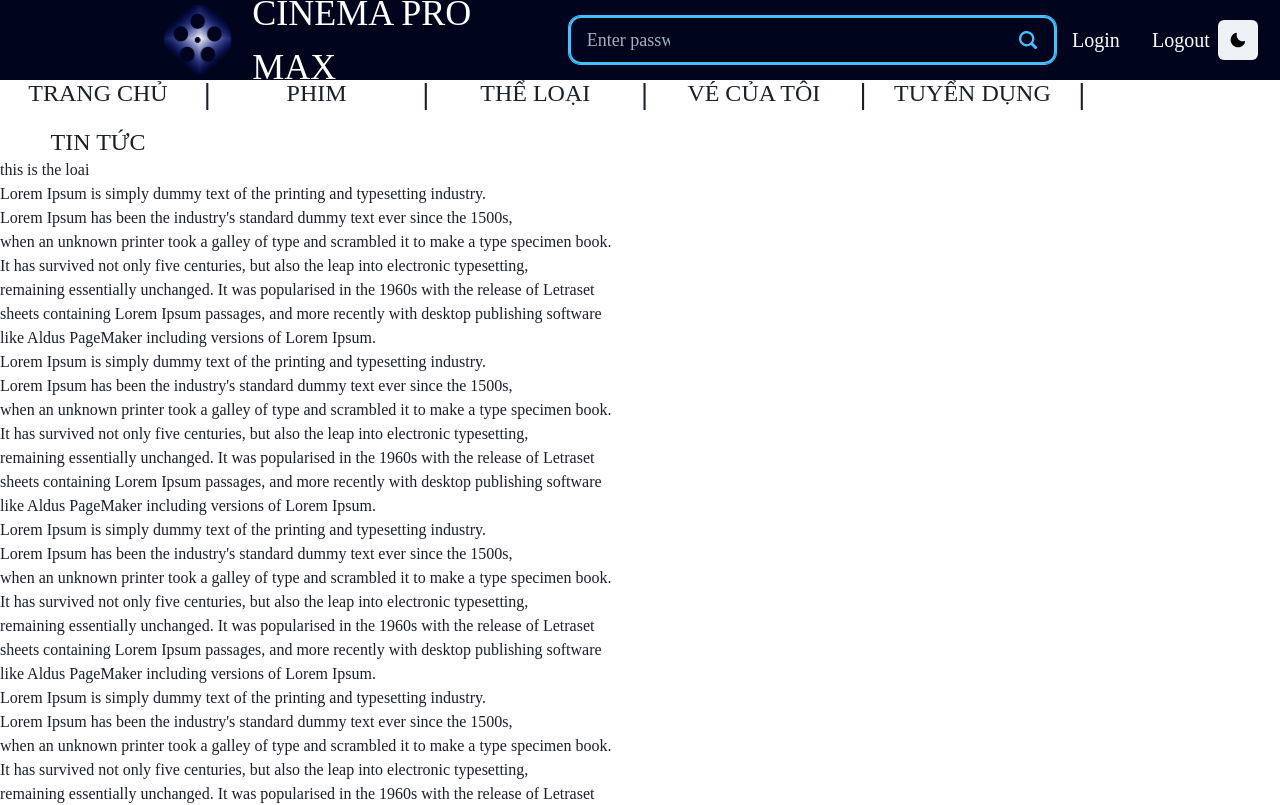
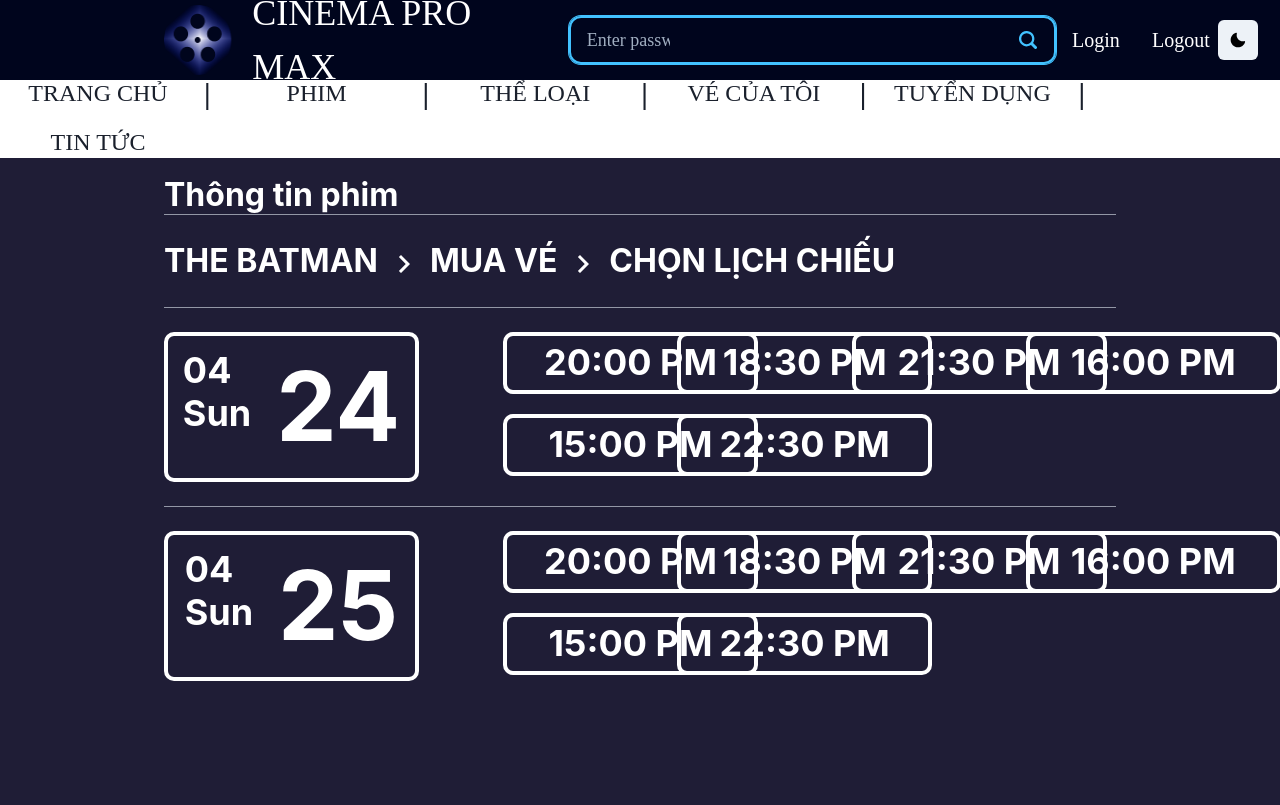
Before and after one commit to PBL5team-CNPM/Frontend, a React (Create React App) app: page /Ve in a window 1280 px wide. Shown: the top 805 px of the page. Built offline with nearby package versions, Linux system fonts and the light colour scheme.

Commit message:
add components showtimes

```diff
--- a/src/components/Navbar/index.js
+++ b/src/components/Navbar/index.js
@@ -5,6 +5,7 @@ import TheLoai from "../../pages/TheLoai";
 import Home from "../../pages/Home";
 import FilmAll from "../../pages/FilmAll";
 import FilmHome from "../../pages/FilmHome";
+import Showtimes from "../Showtimes";
 
 const Navbar = () => {
     return(
@@ -61,7 +62,7 @@ const Navbar = () => {
                     <Route path="/" element={<FilmHome />} />
                     <Route path="phim" element={<FilmAll />} />
                     <Route path="TheLoai" element={<TheLoai />} />
-                    <Route path="Ve" element={<TheLoai />} />
+                    <Route path="Ve" element={<Showtimes />} />
                     <Route path="TuyenDung" element={<TheLoai />} />
                     <Route path="tintuc" element={<TheLoai />} />
                 </Routes>
--- /dev/null
+++ b/src/components/Showtimes/index.js
@@ -0,0 +1,204 @@
+
+import React from "react";
+import {
+    Stack,
+    HStack,
+    VStack,
+    Box,
+    Image,
+    Heading,
+    Divider,
+    Flex,
+    Text,
+    Button,
+    Breadcrumb,
+    BreadcrumbItem,
+    BreadcrumbLink,
+    BreadcrumbSeparator,
+    SimpleGrid,
+    Center
+} from "@chakra-ui/react"
+
+import { ChevronRightIcon } from '@chakra-ui/icons'
+
+const Showtimes = () => {
+    return(
+        <Stack minH='800px' color='white' bgColor='#1F1D36' px={164} py={18} fontFamily='Poppins'>
+            <Box>
+                <Heading fontSize='32px'>Thông tin phim</Heading>
+                <Divider size='' mb='24px'/>
+                <Breadcrumb spacing='8px' separator={<Heading><ChevronRightIcon /></Heading>}>
+                    <BreadcrumbItem>
+                        <BreadcrumbLink href='#'><Heading fontSize='32px'>THE BATMAN</Heading></BreadcrumbLink>
+                    </BreadcrumbItem>
+                    <BreadcrumbItem>
+                        <BreadcrumbLink href='#'><Heading fontSize='32px'>MUA VÉ</Heading></BreadcrumbLink>
+                    </BreadcrumbItem>
+                    <BreadcrumbItem isCurrentPage>
+                        <BreadcrumbLink href='#'><Heading fontSize='32px'>CHỌN LỊCH CHIẾU</Heading></BreadcrumbLink>
+                    </BreadcrumbItem>
+                </Breadcrumb>
+                <Box>
+                    <Divider mt='24px' mb='24px'/>
+                    <Flex>
+                        <Center borderRadius='10px' border='4px' w='255px' h='150px' p='27px'>
+                            <Flex>
+                                <Box>
+                                    <Heading>
+                                        04
+                                    </Heading>
+                                    <Heading>
+                                        Sun
+                                    </Heading>
+                                </Box>
+                                <Box ml='25px'>
+                                    <Heading fontSize='96px'>
+                                        24
+                                    </Heading>
+                                </Box>
+                            </Flex>
+                        </Center>
+                        <Box ml='84px'>
+                            <SimpleGrid columns={[2, null, 4]} spacing='20px' spacingX='84px'>
+                            <Center borderRadius='10px' border='4px' w='255px' h='62' p='27px'>
+                                <Flex>
+                                    <Box>
+                                        <Heading>
+                                            20:00 PM
+                                        </Heading>
+                                    </Box>
+                                </Flex>
+                            </Center>
+                            <Center borderRadius='10px' border='4px' w='255px' h='62' p='27px'>
+                                <Flex>
+                                    <Box>
+                                        <Heading>
+                                            18:30 PM
+                                        </Heading>
+                                    </Box>
+                                </Flex>
+                            </Center>
+                            <Center borderRadius='10px' border='4px' w='255px' h='62' p='27px'>
+                                <Flex>
+                                    <Box>
+                                        <Heading>
+                                            21:30 PM
+                                        </Heading>
+                                    </Box>
+                                </Flex>
+                            </Center>
+                            <Center borderRadius='10px' border='4px' w='255px' h='62' p='27px'>
+                                <Flex>
+                                    <Box>
+                                        <Heading>
+                                            16:00 PM
+                                        </Heading>
+                                    </Box>
+                                </Flex>
+                            </Center>
+                            <Center borderRadius='10px' border='4px' w='255px' h='62' p='27px'>
+                                <Flex>
+                                    <Box>
+                                        <Heading>
+                                            15:00 PM
+                                        </Heading>
+                                    </Box>
+                                </Flex>
+                            </Center>
+                            <Center borderRadius='10px' border='4px' w='255px' h='62' p='27px'>
+                                <Flex>
+                                    <Box>
+                                        <Heading>
+                                            22:30 PM
+                                        </Heading>
+                                    </Box>
+                                </Flex>
+                            </Center>
+                            </SimpleGrid>
+                        </Box>
+                    </Flex>
+                    <Divider mt='24px' mb='24px'/>
+                    <Flex>
+                        <Center borderRadius='10px' border='4px' w='255px' h='150px' p='27px'>
+                            <Flex>
+                                <Box>
+                                    <Heading>
+                                        04
+                                    </Heading>
+                                    <Heading>
+                                        Sun
+                                    </Heading>
+                                </Box>
+                                <Box ml='25px'>
+                                    <Heading fontSize='96px'>
+                                        25
+                                    </Heading>
+                                </Box>
+                            </Flex>
+                        </Center>
+                        <Box ml='84px'>
+                            <SimpleGrid columns={[2, null, 4]} spacing='20px' spacingX='84px'>
+                            <Center borderRadius='10px' border='4px' w='255px' h='62' p='27px'>
+                                <Flex>
+                                    <Box>
+                                        <Heading>
+                                            20:00 PM
+                                        </Heading>
+                                    </Box>
+                                </Flex>
+                            </Center>
+                            <Center borderRadius='10px' border='4px' w='255px' h='62' p='27px'>
+                                <Flex>
+                                    <Box>
+                                        <Heading>
+                                            18:30 PM
+                                        </Heading>
+                                    </Box>
+                                </Flex>
+                            </Center>
+                            <Center borderRadius='10px' border='4px' w='255px' h='62' p='27px'>
+                                <Flex>
+                                    <Box>
+                                        <Heading>
+                                            21:30 PM
+                                        </Heading>
+                                    </Box>
+                                </Flex>
+                            </Center>
+                            <Center borderRadius='10px' border='4px' w='255px' h='62' p='27px'>
+                                <Flex>
+                                    <Box>
+                                        <Heading>
+                                            16:00 PM
+                                        </Heading>
+                                    </Box>
+                                </Flex>
+                            </Center>
+                            <Center borderRadius='10px' border='4px' w='255px' h='62' p='27px'>
+                                <Flex>
+                                    <Box>
+                                        <Heading>
+                                            15:00 PM
+                                        </Heading>
+                                    </Box>
+                                </Flex>
+                            </Center>
+                            <Center borderRadius='10px' border='4px' w='255px' h='62' p='27px'>
+                                <Flex>
+                                    <Box>
+                                        <Heading>
+                                            22:30 PM
+                                        </Heading>
+                                    </Box>
+                                </Flex>
+                            </Center>
+                            </SimpleGrid>
+                        </Box>
+                    </Flex>
+                </Box>
+            </Box>
+        </Stack>
+    )
+}
+
+export default Showtimes
```
